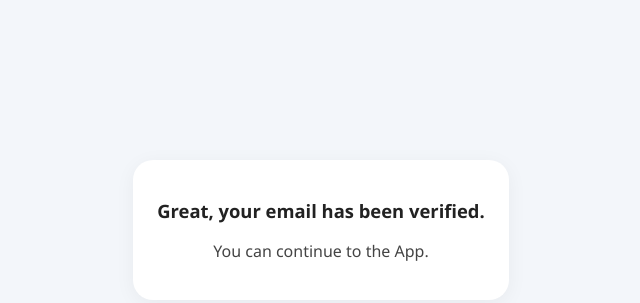
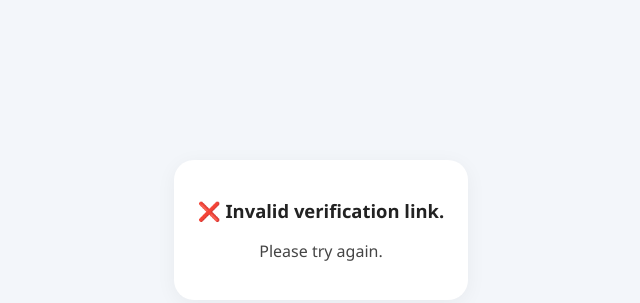
Before and after one commit to chirag9710/email_verify, a plain HTML site: page index.html in a window 1280 px wide. Shown: the part 170-473 px from the top of the page, without its empty margins (319-959 px from the left). Drawn offline with Linux system fonts and the light colour scheme.

Commit message:
Update index.html

```diff
--- a/index.html
+++ b/index.html
@@ -4,6 +4,8 @@
   <meta charset="UTF-8">
   <title>Email Verified!</title>
   <meta name="viewport" content="width=device-width, initial-scale=1.0">
+  <script src="https://www.gstatic.com/firebasejs/9.6.1/firebase-app-compat.js"></script>
+  <script src="https://www.gstatic.com/firebasejs/9.6.1/firebase-auth-compat.js"></script>
   <style>
     body {
       background: #f3f6fa;
@@ -68,8 +70,38 @@
 </head>
 <body>
   <div class="container">
-    <p class="verified-message">Great, your email has been verified.</p>
-    <p>You can continue to the App.</p>
+    <p class="verified-message" id="statusMessage">Verifying your email...</p>
+    <p id="extraMessage">Please wait a moment.</p>
   </div>
+
+  <script>
+    // Replace with your actual Firebase config
+    const firebaseConfig = {
+      apiKey: "AIzaSyDpjRgMl9lYlp_ePJaNUmP75FFWnF95Y8U",
+      authDomain: "todoappnov.firebaseapp.com",
+      projectId: "todoappnov"
+    };
+
+    firebase.initializeApp(firebaseConfig);
+    const auth = firebase.auth();
+
+    const params = new URLSearchParams(window.location.search);
+    const oobCode = params.get('oobCode');
+
+    if (oobCode) {
+      auth.applyActionCode(oobCode)
+        .then(() => {
+          document.getElementById('statusMessage').innerText = "✅ Great, your email has been verified.";
+          document.getElementById('extraMessage').innerText = "You can now continue using the app.";
+        })
+        .catch((error) => {
+          document.getElementById('statusMessage').innerText = "❌ Verification failed.";
+          document.getElementById('extraMessage').innerText = error.message || "Something went wrong.";
+        });
+    } else {
+      document.getElementById('statusMessage').innerText = "❌ Invalid verification link.";
+      document.getElementById('extraMessage').innerText = "Please try again.";
+    }
+  </script>
 </body>
 </html>
```
Lines whose indentation alone changed are shown as unchanged.
